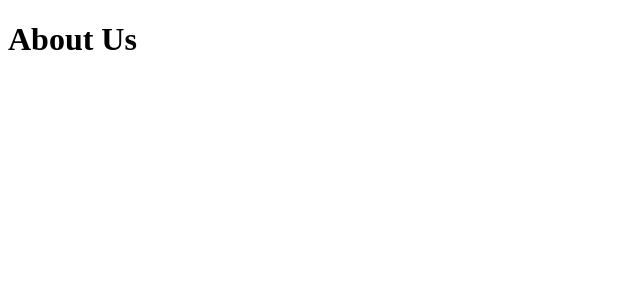
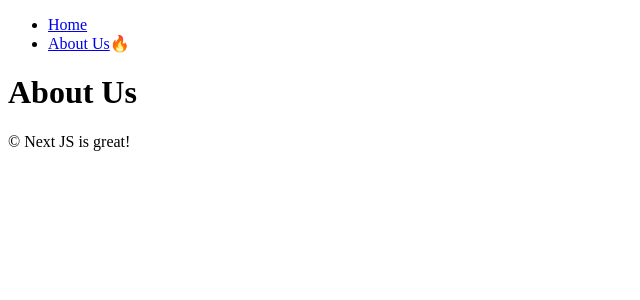
Before and after one commit to smg1945/learn-nextjs14, a Next.js app: page /about-us in a window 1280 px wide. Shown: the top 300 px of the page, without its empty margins (0-640 px from the left). Built offline with nearby package versions, Linux system fonts and the light colour scheme.

Commit message:
learing2

```diff
--- /dev/null
+++ b/app/about-us/layout.tsx
@@ -0,0 +1,8 @@
+export default function Layouot({ children }: {children: React.ReactNode}) {
+    return (
+        <div>
+            {children}
+            &copy; Next JS is great!
+        </div>
+    )
+}
--- a/app/about-us/page.tsx
+++ b/app/about-us/page.tsx
@@ -1,5 +1,7 @@
 export default function AboutUs() {
     return (
+        <div>
             <h1>About Us</h1>
+        </div>
     )
 }
--- a/app/layout.tsx
+++ b/app/layout.tsx
@@ -1,16 +1,17 @@
+import Navigation from "../components/navigation"
+
 export const metadata = {
   title: 'Next.js',
   description: 'Generated by Next.js',
 }
 
-export default function RootLayout({
-  children,
-}: {
-  children: React.ReactNode
-}) {
+export default function Layout({ children }: {children: React.ReactNode}) {
   return (
-    <html lang="en">
-      <body>{children}</body>
+    <html lang='en'>
+      <body>
+        <Navigation />
+        {children}
+      </body>
     </html>
   )
 }
--- a/app/page.tsx
+++ b/app/page.tsx
@@ -1,9 +1,6 @@
-import Navigation from "../components/navigation"
-
 export default function Tomato() {
     return (
         <div>
-            <Navigation />
             <h1>Hello!</h1>
         </div>
     )
--- a/components/navigation.tsx
+++ b/components/navigation.tsx
@@ -1,3 +1,5 @@
+"use client"
+
 import Link from "next/link"
 import { usePathname } from "next/navigation"
 
```
